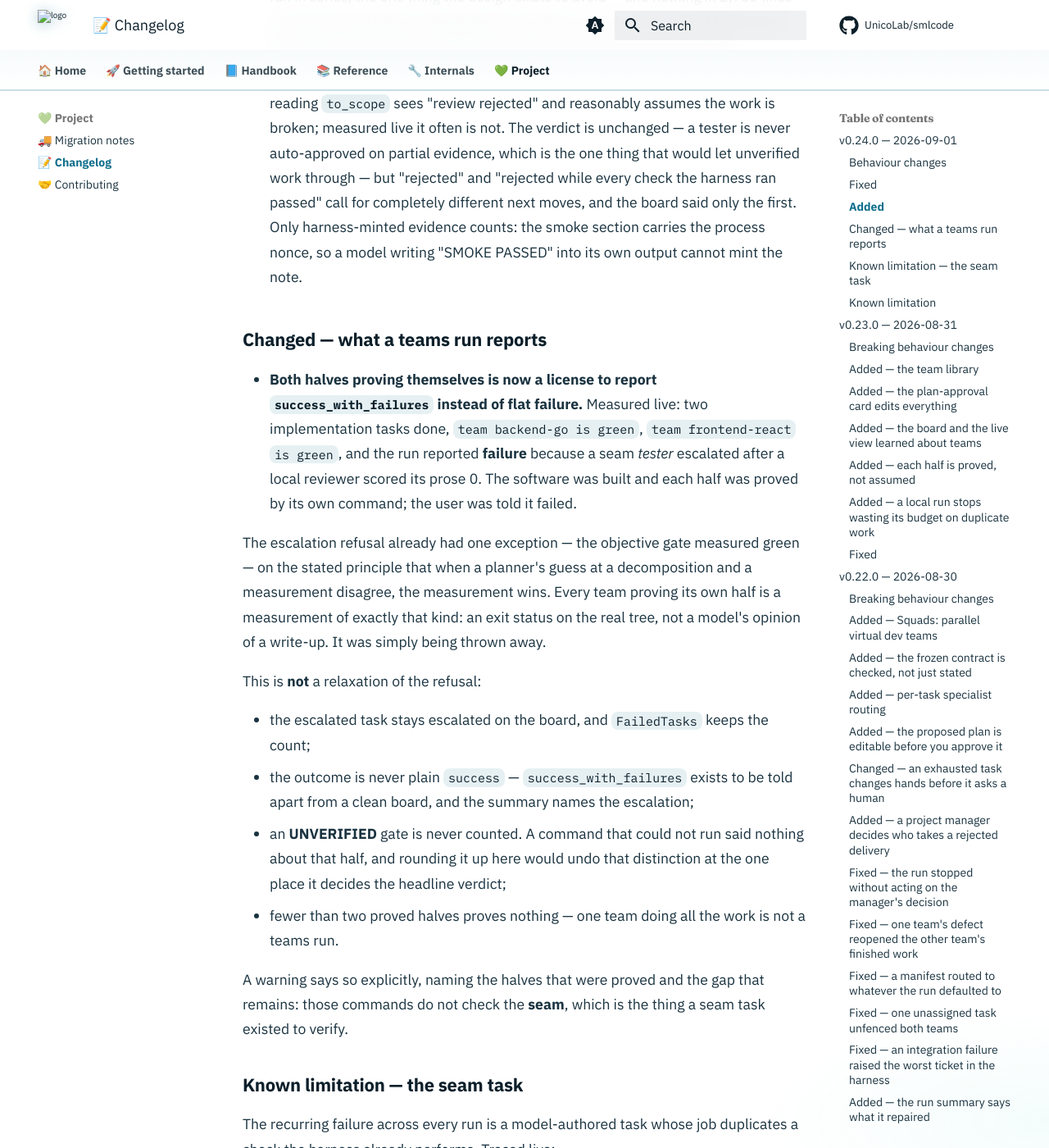
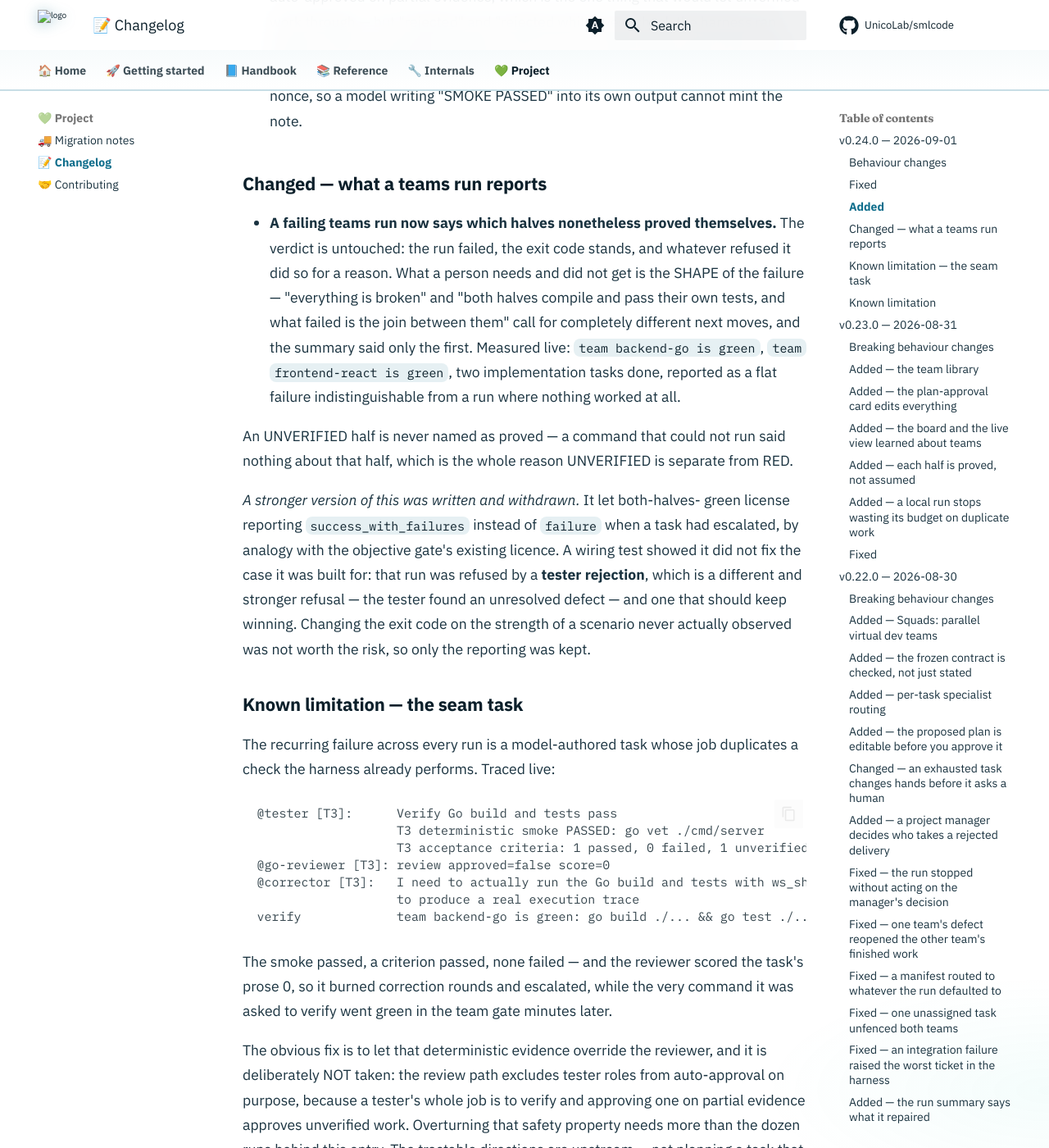
Before and after one commit to UnicoLab/smlcode, an MkDocs documentation site: the page built from docs/changelog.md, in a window 1280 px wide and 1400 px high, scrolled down 5080 px. Shown: the whole window at 82% size. Built offline with MkDocs 1.6.1 and Material for MkDocs 9.7.7, drawn with Linux system fonts in a browser that asks for light colours; comment, search, counter and statistics services are not loaded; some of the changed text lies outside the part shown.

Commit message:
fix(orchestrator): withdraw the verdict change, keep the failure shape
The verdict change did not fix the case it was built for, and a wiring
test is what showed it. Reverted: both-halves-green no longer licenses
reporting success_with_failures over an escalation, and no exit code
moves.

Traced properly, the measured run was refused by "(tester/QA rejected —
plan/tasks rewritten)", not "(escalated tasks need human review)". A
tester had found an unresolved defect. That is a different and stronger
refusal, it is correct, and it must keep winning — so the change was
inert on the only case that motivated it, and would have altered exit
codes on the strength of a scenario never actually observed.

What is kept is the part that was always safe: a FAILING teams run now
names the halves that nonetheless proved themselves against their own
acceptance commands. "Everything is broken" and "both halves compile and
pass their own tests, and what failed is the join between them" call for
completely different next moves, and the summary said only the first. An
UNVERIFIED half is never named — a command that could not run said
nothing about that half.

The test drives the real finalize path with a per-command gate, so the
team gates are the ones the run actually computes rather than injected
ones. The first two versions of it passed for the wrong reason: one had a
green objective gate that licensed the walk-past by the PRE-EXISTING
rule, and would have passed with the change reverted.

```diff
--- a/docs/changelog.md
+++ b/docs/changelog.md
@@ -8,16 +8,9 @@ showed did not mean what it looked like.
 
 ### Behaviour changes
 
-No flag, config key or API shape is removed. What changes is what a run REPORTS,
-and two of these move an exit code.
-
-- **A teams run whose halves are all green now reports
-  `success_with_failures` instead of `failure` when a task escalated.**
-  `Result.Success` drives the exit code, so a run that exited non-zero for this
-  can now exit zero. `FailedTasks` still carries the count, the outcome is never
-  plain `success`, and a warning names both the evidence and the seam it does
-  not cover. An UNVERIFIED half never counts, so a run with a half that was
-  never proved still fails flat.
+No flag, config key or API shape is removed, and no exit code moves. What
+changes is what a run REPORTS.
+
 - **A team gate reports UNVERIFIED, not RED, when the project defines no such
   check** — `npm error Missing script: "build"` no longer fails a team. A gate
   that used to be red is now grey, and reds are no longer raised as tickets for
@@ -180,34 +173,28 @@ and two of these move an exit code.
 
 ### Changed — what a teams run reports
 
-- **Both halves proving themselves is now a license to report
-  `success_with_failures` instead of flat failure.** Measured live: two
-  implementation tasks done, `team backend-go is green`, `team frontend-react is
-  green`, and the run reported **failure** because a seam *tester* escalated
-  after a local reviewer scored its prose 0. The software was built and each
-  half was proved by its own command; the user was told it failed.
-
-  The escalation refusal already had one exception — the objective gate measured
-  green — on the stated principle that when a planner's guess at a decomposition
-  and a measurement disagree, the measurement wins. Every team proving its own
-  half is a measurement of exactly that kind: an exit status on the real tree,
-  not a model's opinion of a write-up. It was simply being thrown away.
-
-  This is **not** a relaxation of the refusal:
-
-  - the escalated task stays escalated on the board, and `FailedTasks` keeps the
-    count;
-  - the outcome is never plain `success` — `success_with_failures` exists to be
-    told apart from a clean board, and the summary names the escalation;
-  - an **UNVERIFIED** gate is never counted. A command that could not run said
-    nothing about that half, and rounding it up here would undo that
-    distinction at the one place it decides the headline verdict;
-  - fewer than two proved halves proves nothing — one team doing all the work is
-    not a teams run.
-
-  A warning says so explicitly, naming the halves that were proved and the gap
-  that remains: those commands do not check the **seam**, which is the thing a
-  seam task existed to verify.
+- **A failing teams run now says which halves nonetheless proved themselves.**
+  The verdict is untouched: the run failed, the exit code stands, and whatever
+  refused it did so for a reason. What a person needs and did not get is the
+  SHAPE of the failure — "everything is broken" and "both halves compile and
+  pass their own tests, and what failed is the join between them" call for
+  completely different next moves, and the summary said only the first.
+  Measured live: `team backend-go is green`, `team frontend-react is green`,
+  two implementation tasks done, reported as a flat failure indistinguishable
+  from a run where nothing worked at all.
+
+  An UNVERIFIED half is never named as proved — a command that could not run
+  said nothing about that half, which is the whole reason UNVERIFIED is
+  separate from RED.
+
+  *A stronger version of this was written and withdrawn.* It let both-halves-
+  green license reporting `success_with_failures` instead of `failure` when a
+  task had escalated, by analogy with the objective gate's existing licence.
+  A wiring test showed it did not fix the case it was built for: that run was
+  refused by a **tester rejection**, which is a different and stronger refusal
+  — the tester found an unresolved defect — and one that should keep winning.
+  Changing the exit code on the strength of a scenario never actually observed
+  was not worth the risk, so only the reporting was kept.
 
 ### Known limitation — the seam task
 
```
Also changed, not shown: docs/squads.md (+13 -18 lines), 3 other files.
